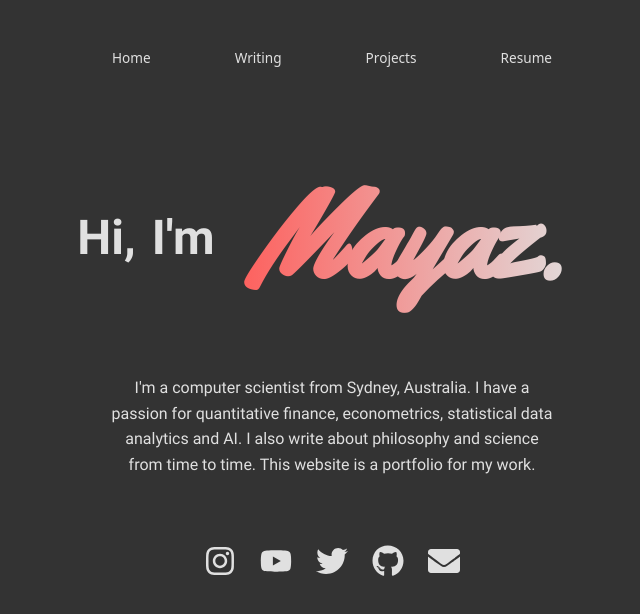
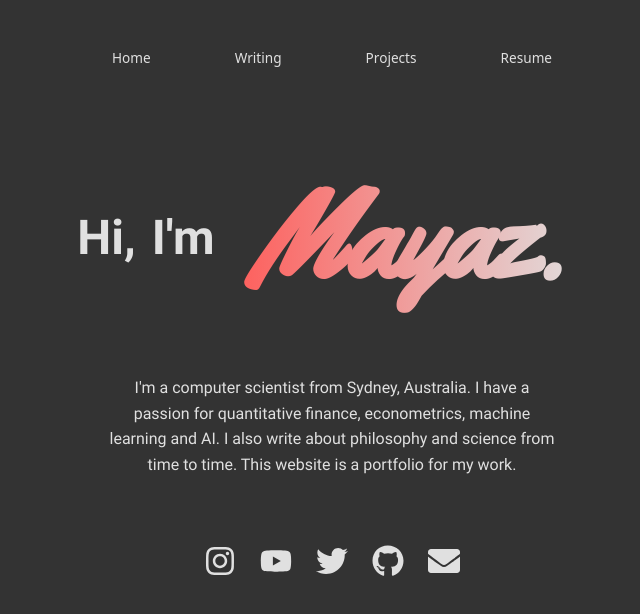
Before and after one commit to mmrakib/mmrakib.github.io, a React (Vite) app in the folder frontend/: page / in a window 1280 px wide. Shown: the top 614 px of the page, without its empty margins (308-948 px from the left). Built offline with nearby package versions, Linux system fonts and the light colour scheme; a web font is replaced by a local one.

Commit message:
Updated description.

```diff
--- a/frontend/src/components/about/about.jsx
+++ b/frontend/src/components/about/about.jsx
@@ -32,7 +32,7 @@ function About() {
         <div className="about-container">
             <p className={`about-text ${visible ? "show" : ""}`}>
                 I'm a computer scientist from Sydney, Australia.
-                I have a passion for quantitative finance, econometrics, statistical data analytics and AI.
+                I have a passion for quantitative finance, econometrics, machine learning and AI.
                 I also write about philosophy and science from time to time. This website is a portfolio for my work.
             </p>
 
```
